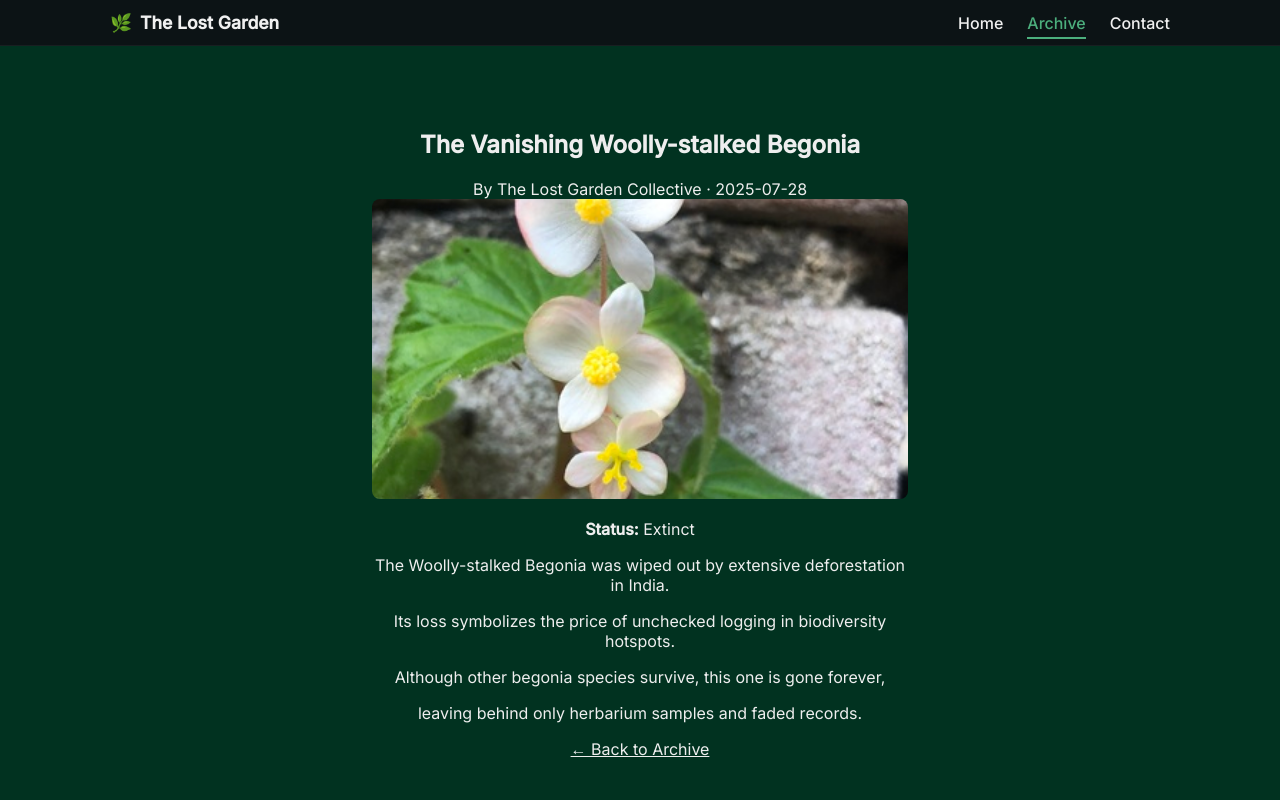
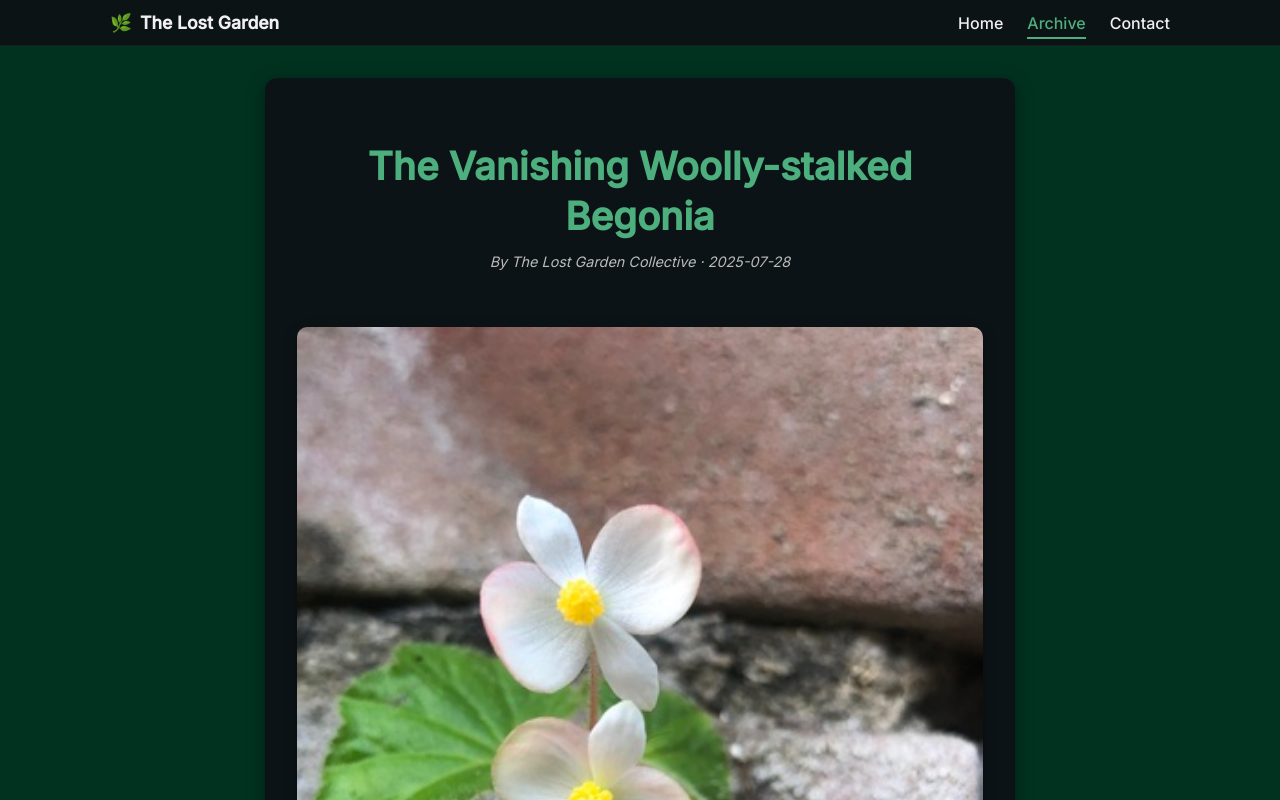
Before and after one commit to Plant-blog/Blog, a React app: page /archive/begonia in a window 1280 px wide. Shown: the top 800 px of the page. Built offline with nearby package versions, Linux system fonts and the light colour scheme; the HTML template or start-up script is replaced by a standard one.

Commit message:
Add row fix, ad blog context

```diff
--- a/src/styles/PlantDetail.css
+++ b/src/styles/PlantDetail.css
@@ -1,28 +1,72 @@
 .plant-detail {
-  max-width: 600px;
+  max-width: 750px;
   margin: 2rem auto;
   padding: 2rem;
-  color: #eee;
-  text-align: center;
+  color: #f4f4f4;
+  line-height: 1.7;
+  background: rgba(15, 15, 20, 0.85);
+  border-radius: 12px;
+  box-shadow: 0 4px 18px rgba(0, 0, 0, 0.4);
 }
 
-.plant-detail img {
-  width: 100%;
-  max-height: 300px;
-  object-fit: cover;
-  border-radius: 8px;
-  margin-bottom: 1rem;
+/* Title */
+.post-title {
+  font-size: 2.4rem;
+  font-weight: 700;
+  margin-bottom: 0.5rem;
+  color: #4caf7d;
+  text-align: center;
+  line-height: 1.3;
 }
 
-.plant-card {
-  background: #0f2416;
-  border-radius: 8px;
-  padding: 1rem;
+/* Subtitle / meta */
+.post-meta {
   text-align: center;
-  box-shadow: 0 2px 8px rgba(0,0,0,0.3);
-  transition: transform 0.2s ease;
+  font-size: 0.9rem;
+  color: #bbb;
+  margin-bottom: 1.8rem;
+  font-style: italic;
 }
 
-.plant-card:hover {
-  transform: translateY(-4px);
+/* Featured image */
+.post-image {
+  width: 100%;
+  height: auto;
+  border-radius: 10px;
+  margin: 1.5rem 0;
+  box-shadow: 0 3px 12px rgba(0, 0, 0, 0.35);
 }
+
+/* Status box */
+.post-status {
+  background: rgba(76, 175, 125, 0.1);
+  border-left: 4px solid #4caf7d;
+  padding: 0.75rem 1rem;
+  margin: 1.5rem 0;
+  border-radius: 6px;
+  font-weight: 600;
+  color: #cceedd;
+}
+
+/* Content paragraphs */
+.post-content p {
+  margin: 1rem 0;
+  text-align: justify;
+  font-size: 1.05rem;
+  line-height: 1.8;
+}
+
+/* Back link */
+.back-link {
+  display: inline-block;
+  margin-top: 2rem;
+  text-decoration: none;
+  color: #4caf7d;
+  font-weight: 600;
+  transition: color 0.2s ease, transform 0.2s ease;
+}
+
+.back-link:hover {
+  color: #3b8d65;
+  transform: translateX(-3px);
+}
```
Also changed, not shown: public/images/olive.jpg.
